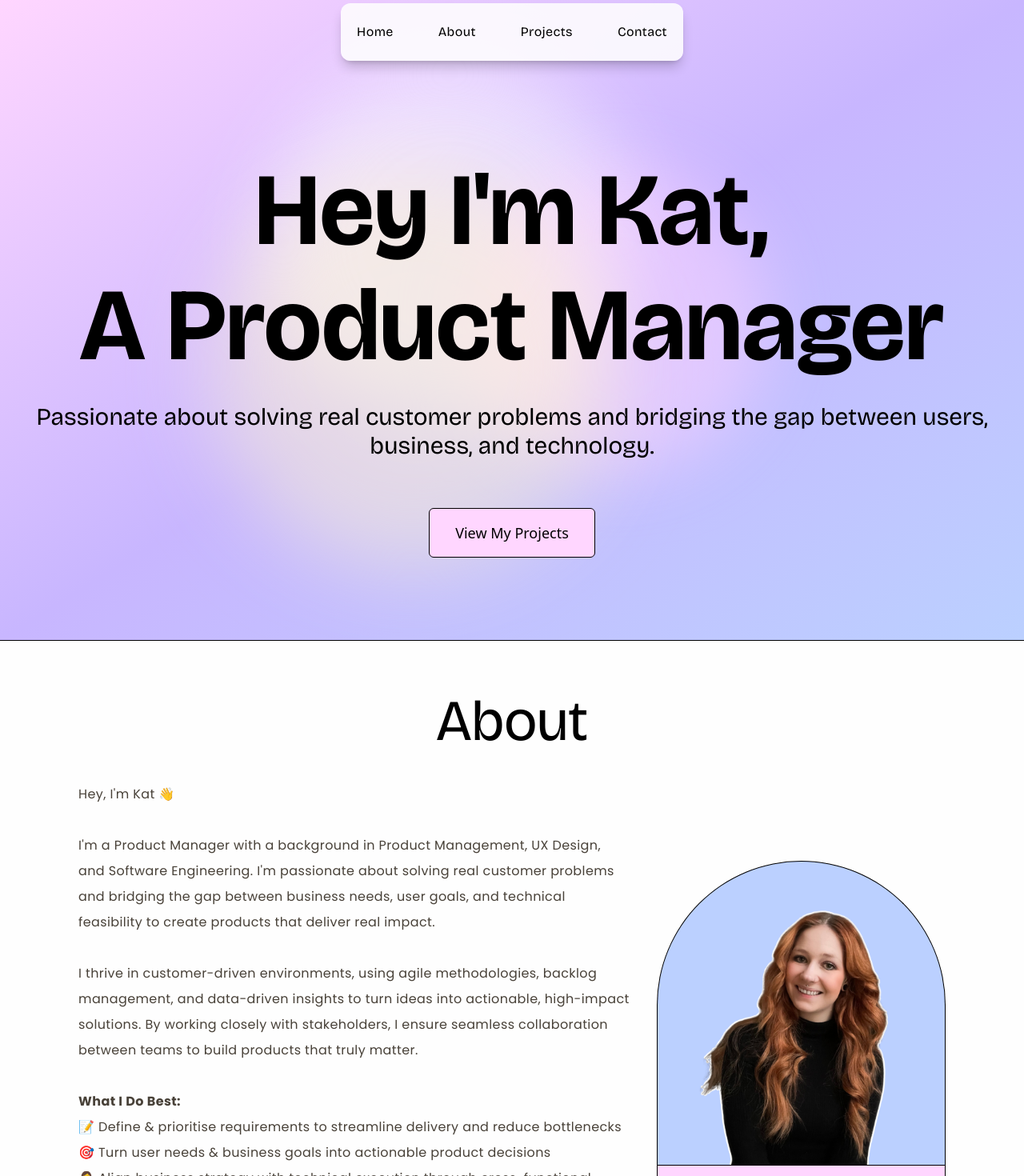
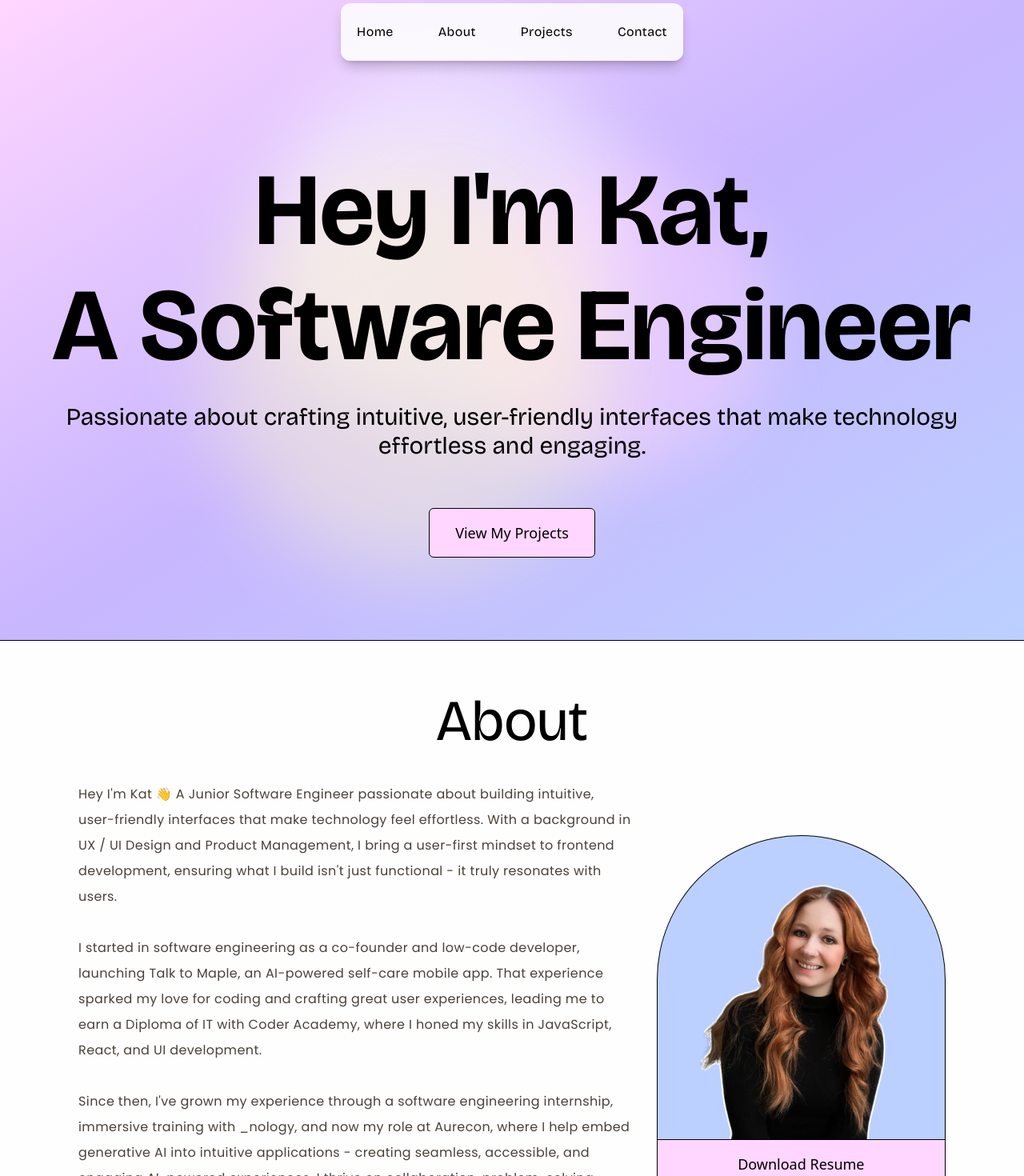
Before and after one commit to kvtrice/next-portfolio, a Next.js app: page / in a window 1280 px wide. Shown: the top 1470 px of the page at 80% size. Built offline with nearby package versions, Linux system fonts and the light colour scheme.

Commit message:
Updated Portfolio

```diff
--- a/app/About.tsx
+++ b/app/About.tsx
@@ -11,40 +11,31 @@ const About = () => {
 				<h2 className="px-5 md:pb-10">About</h2>
 				<div className="grid md:grid-cols-3 grid-cols-1 md:p-0 place-items-center m-10 lg:m-0">
 					<p className="col-span-2 font-normal order-last md:order-first text-center md:pr-8 md:text-left pt-8 md:pt-0 leading-8 text-[#484138]">
-						Hey, I'm Kat 👋
+						Hey I'm Kat 👋 A Junior Software Engineer passionate
+						about building intuitive, user-friendly interfaces that
+						make technology feel effortless. With a background in UX
+						/ UI Design and Product Management, I bring a user-first
+						mindset to frontend development, ensuring what I build
+						isn't just functional - it truly resonates with users.
 						<br />
 						<br />
-						I'm a Product Manager with a background in Product
-						Management, UX Design, and Software Engineering. I'm
-						passionate about solving real customer problems and
-						bridging the gap between business needs, user goals, and
-						technical feasibility to create products that deliver
-						real impact.
+						I started in software engineering as a co-founder and
+						low-code developer, launching Talk to Maple, an
+						AI-powered self-care mobile app. That experience sparked
+						my love for coding and crafting great user experiences,
+						leading me to earn a Diploma of IT with Coder Academy,
+						where I honed my skills in JavaScript, React, and UI
+						development.
 						<br />
 						<br />
-						I thrive in customer-driven environments, using agile
-						methodologies, backlog management, and data-driven
-						insights to turn ideas into actionable, high-impact
-						solutions. By working closely with stakeholders, I
-						ensure seamless collaboration between teams to build
-						products that truly matter.
-						<br />
-						<br />
-						<strong>What I Do Best:</strong>
-						<br />
-						📝 Define & prioritise requirements to streamline
-						delivery and reduce bottlenecks
-						<br />
-						🎯 Turn user needs & business goals into actionable
-						product decisions
-						<br />
-						👩‍💻 Align business strategy with technical execution
-						through cross-functional collaboration
-						<br />
-						<br />
-						Currently completing an MBA, I'm deepening my expertise
-						in business strategy and operational problem-solving to
-						enhance my impact even further.
+						Since then, I've grown my experience through a software
+						engineering internship, immersive training with _nology,
+						and now my role at Aurecon, where I help embed
+						generative AI into intuitive applications - creating
+						seamless, accessible, and engaging AI-powered
+						experiences. I thrive on collaboration, problem-solving,
+						continuous learning and translating complex challenges
+						into elegant products that make a real impact.
 					</p>
 					<div className="flex flex-col items-center justify-center w-full">
 						<Image
--- a/app/Hero.tsx
+++ b/app/Hero.tsx
@@ -23,11 +23,10 @@ const Hero = () => {
 				{/* Hero content */}
 				<div className="my-9 z-10">
 					<h1 className="mt-20 py-4">Hey I'm Kat,</h1>
-					<h1 className="pb-5 px-5">A Product Manager</h1>
+					<h1 className="pb-5 px-5">A Software Engineer</h1>
 					<h3 className="pb-5 px-5">
-						Passionate about solving real customer problems and
-						bridging the gap between users, business, and
-						technology.
+						Passionate about crafting intuitive, user-friendly
+						interfaces that make technology effortless and engaging.
 					</h3>
 					<a href="#projects">
 						<button className="mt-10">View My Projects</button>
--- a/app/Projects.tsx
+++ b/app/Projects.tsx
@@ -11,18 +11,6 @@ const Projects = () => {
 				<div className="max-w-[1100px] mx-auto flex flex-col justify-center items-center h-full">
 					<h2 className="pb-16">Projects</h2>
 					<div className="grid md:grid-cols-2 gap-8 rounded-xl">
-						<ProjectTile
-							image="/assets/project-tiles/talktomaple.jpg"
-							title="Talk to Maple"
-							description="A gamified Journaling Mobile App, powered by A.I. built during Antler Australia's Startup Accelerator Program."
-							tags={[
-								"Flutterflow",
-								"Xano",
-								"Firebase Auth",
-								"Open AI API",
-							]}
-							caseStudyUrl="/talktomaple"
-						/>
 						<ProjectTile
 							image="/assets/project-tiles/to-do.jpg"
 							title="To-do Task Tracker"
@@ -91,6 +79,18 @@ const Projects = () => {
 							liveSiteUrl="https://windows-98-os.vercel.app/"
 							githubUrl="https://github.com/kvtrice/windows-98-OS"
 						/>
+						<ProjectTile
+							image="/assets/project-tiles/talktomaple.jpg"
+							title="Talk to Maple"
+							description="A gamified Journaling Mobile App, powered by A.I. built during Antler Australia's Startup Accelerator Program."
+							tags={[
+								"Flutterflow",
+								"Xano",
+								"Firebase Auth",
+								"Open AI API",
+							]}
+							caseStudyUrl="/talktomaple"
+						/>
 					</div>
 				</div>
 			</div>
--- a/app/layout.tsx
+++ b/app/layout.tsx
@@ -4,9 +4,9 @@ import Navbar from "./Navbar";
 import Footer from "./Footer";
 
 export const metadata: Metadata = {
-	title: "Katrice Mountford | Product Manager",
+	title: "Katrice Mountford | Software Engineer",
 	description:
-		"Katrice Mountford is a Product Manager passionate about solving real customer problems and building products that deliver meaningful impact. With a background in Product Management, UX/UI Design, and Software Engineering, she specialises in translating user insights and business needs into clear, actionable solutions. She thrives on collaboration, data-driven decision-making, and agile execution to create intuitive, high-value products.",
+		"Katrice Mountford is a Software Engineer passionate about crafting intuitive, user-friendly interfaces that make technology effortless to use. With a background in UX/UI Design, Product Management, and Software Engineering, she specializes in building engaging, accessible, and high-performing web experiences. She thrives on collaboration, design-driven development, and continuous learning to create seamless, impactful digital products.",
 };
 
 export default function RootLayout({
```
Also changed, not shown: 2 other files (tests, documents, lock files or other folders).
